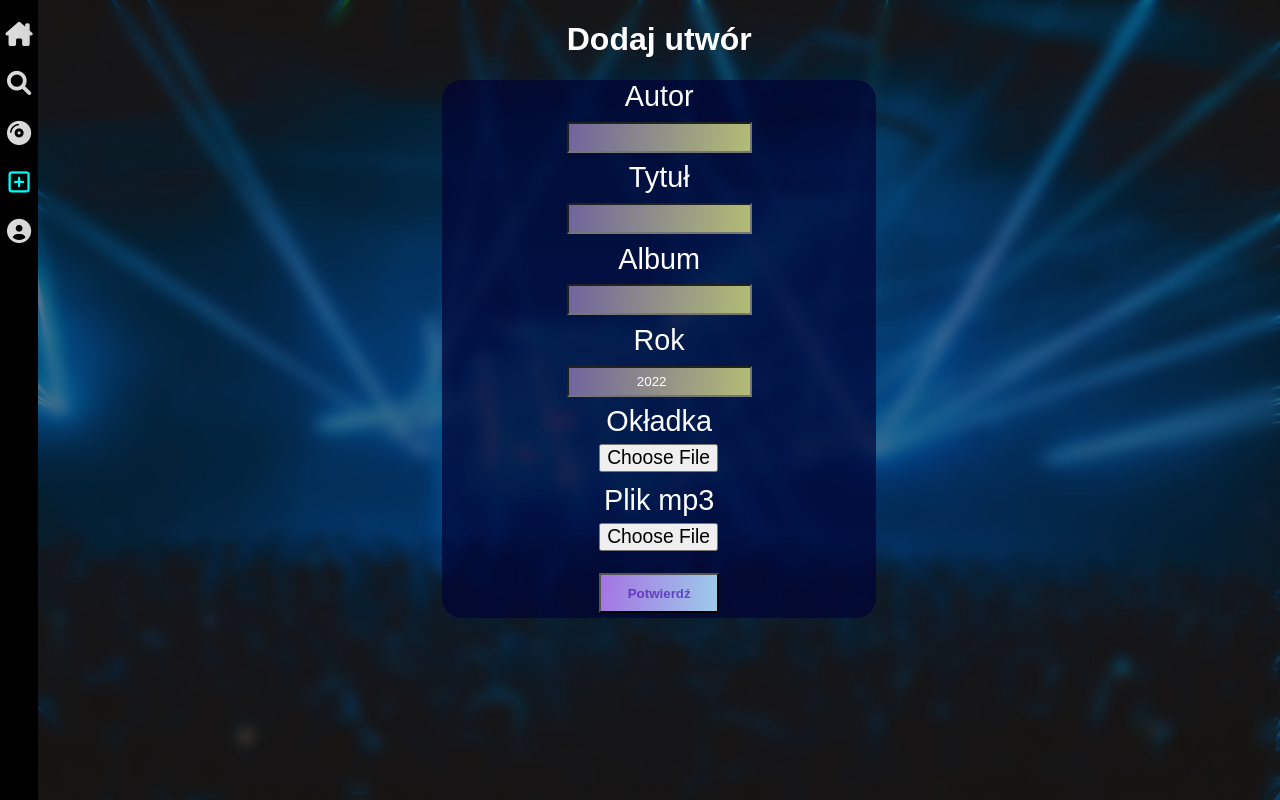
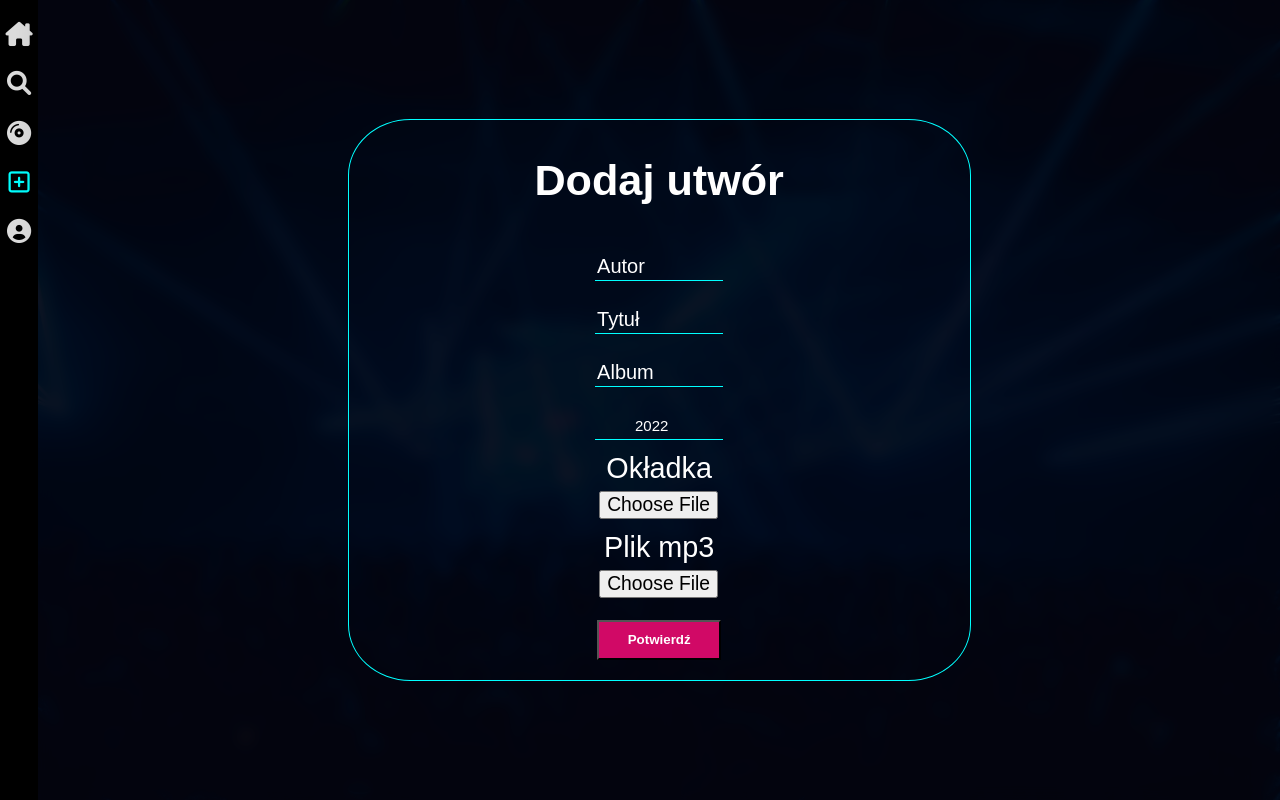
Before and after one commit to krzys13q/music_service, a PHP site: page /add-music.php in a window 1280 px wide. Run offline with PHP 8.4, Linux system fonts and the light colour scheme.

Commit message:
zmiany formularza

```diff
--- a/muzyka/add-music.css
+++ b/muzyka/add-music.css
@@ -85,32 +85,53 @@ i:hover{
     margin: 0;
     font-weight: 500;
     font-size: 180%;
+    height: 100%;
+    width: 100%;
+    background-color: #01020ed7;
+
 }
 
 #form-contener form {
     text-align: center;
     width: 35%;
     height: auto;
-    background-color: #000435b7;
-    border-radius: 20px;
+
+    border: 1px solid aqua;
+    height: 70%;
+    width: 50%;
+    border-radius: 10%;
+}
+input::placeholder {
+    color: white;
+
 }
 
 #form-contener input[type=text] {
-    background-color: white;
-    background-image: linear-gradient(95deg, #14035e9c 0%, rgba(145, 160, 58, 0.699) 100%);
+    background:transparent;
+   color: white;
+    height: 25px;
+
+    margin: 2% 0;
+    font-size: 20px;
+    width: 20%;
+    outline: none;
+    border: none;
+    border-bottom: 1px solid aqua;
+
+}
+
+#form-contener input[type=number] {
+    background:transparent;
+    background:transparent;
     height: 25px;
     color: white;
     margin: 2% 0;
     text-align: center;
-}
-
-#form-contener input[type=number] {
-    background-color: white;
-    background-image: linear-gradient(95deg, #14035e9c 0%, rgba(145, 160, 58, 0.699) 100%);
-    height: 25px;
-    color: white;
-    margin: 2% 0;
-    text-align: center;
+    width: 20%;
+    outline: none;
+    border: none;
+    border-bottom: 1px solid aqua;
+    font-size: 15px;
 }
 
 #form-contener input[type=submit] {
@@ -118,15 +139,21 @@ i:hover{
     width: 120px;
     font-weight: 700;
     margin: 10px 0 5px 0;
-    background-color: white;
-    background-image: linear-gradient(95deg, #6716d198 0%, rgba(67, 155, 214, 0.521) 100%);
-    color: rgba(63, 7, 168, 0.63);
+    background-color:#d10966;
+    width: 20%;
+    color: white;
+
+
+
+
 
 }
 
 #form-contener input[type=file] {
-    color: transparent;
+
     height: 40px;
     width: 120px;
     font-size: 67%;
+
+
 }
--- a/muzyka/add-music.php
+++ b/muzyka/add-music.php
@@ -47,26 +47,28 @@
     </table>
     </div>
         <div id="mid">
-            <h1>Dodaj utwór</h1>
+
             <div id="form-contener">
+
             <form action="" method="post" enctype="multipart/form-data">
-                Autor <br>
-               <input type="text" name="author" id="author"><br>
-               Tytuł   <br>
-               <input type="text" name="tittle" id="tittle"><br>
-               Album <br>
-               <input type="text" name="album" id="album"><br>
-               Rok <br>
-               <input type="number" name="year" id="year" value="2022"><br>
+            <h2>Dodaj utwór</h2>
+
+               <input type="text" placeholder="Autor" name="author" id="author"><br>
+
+               <input type="text" placeholder="Tytuł" name="tittle" id="tittle"><br>
+
+               <input type="text" placeholder="Album" name="album" id="album"><br>
+
+               <input type="number" placeholder="Rok " name="year" id="year" value="2022"><br>
                Okładka <br>
-               <input type="file" name="cover" id="cover"><br>
+               <input type="file"  name="cover" id="cover"><br>
                Plik mp3 <br>
                <input type="file" name="music" id="music"><br>
                <input type="submit" value="Potwierdź">
             </form>
             </div>
             <?php
-                $conn = mysqli_connect('localhost','root','','serwis muzyka');
+                $conn = mysqli_connect('localhost','root','','serwis_muzyka');
                 if(isset($_POST['author']) && isset($_POST['tittle']) && isset($_POST['album']) && isset($_POST['year'])){
                     $author = $_POST['author'];
                     $tittle = $_POST['tittle'];
@@ -75,13 +77,13 @@
 
                     $cover_file_name = $_FILES['cover'] ['name'];
                     $cover_file_tmp = $_FILES['cover'] ['tmp_name'];
-                    $pathc = $_SERVER['DOCUMENT_ROOT'] . '/muzyka/cover';
+                    $pathc = $_SERVER['DOCUMENT_ROOT'] . '/gitHub/music_service/muzyka/cover'; //jak nie działa to zmien sciezke
                     move_uploaded_file($cover_file_tmp, $pathc."/".$cover_file_name);
                     $dbpathc = "./cover/".$cover_file_name;
 
                     $song_file_name = $_FILES['music'] ['name'];
                     $song_file_tmp = $_FILES['music'] ['tmp_name'];
-                    $paths = $_SERVER['DOCUMENT_ROOT'] . '/muzyka/songs';
+                    $paths = $_SERVER['DOCUMENT_ROOT'] . '/gitHub/music_service/muzyka/songs'; //jak nie działa to zmien sciezke
                     move_uploaded_file($song_file_tmp, $paths."/".$song_file_name);
                     $dbpaths = "./songs/".$song_file_name;
                     $sql = "insert into `muzyka` (`autor`, `album`, `tytul`, `rok`, `sciezka_muzyki`, `sciezka_okladki`) values ('$author', '$album', '$tittle', '$year', '$dbpaths', '$dbpathc')";
--- a/muzyka/start.php
+++ b/muzyka/start.php
@@ -24,7 +24,7 @@
 <table>
     <tr>
         <td >
-        <a href="home.php"><i id="home" class="fa-solid fa-house-chimney"></i></a> </td>
+        <a href="start.php"><i id="home" class="fa-solid fa-house-chimney"></i></a> </td>
     </tr>
     <tr>
         <td >
--- a/muzyka/user.css
+++ b/muzyka/user.css
@@ -32,6 +32,7 @@ body{
     float: left;
     height: 100%;
     width: 3%;
+
     background-color: #000000;
     text-align: center;
 
@@ -83,7 +84,7 @@ background: rgba(6, 3, 3, 0.384);
 box-shadow: 0 4px 30px rgba(0, 0, 0, 0.1);
 backdrop-filter: blur(7px);
 -webkit-backdrop-filter: blur(7.6px);
-overflow-y: scroll;
+
 
 
 float: left;
```
Also changed, not shown: muzyka/cover/CD-THE-WEEKEND-STARBOY-folia-CD.jpg (added), 1 other file.
